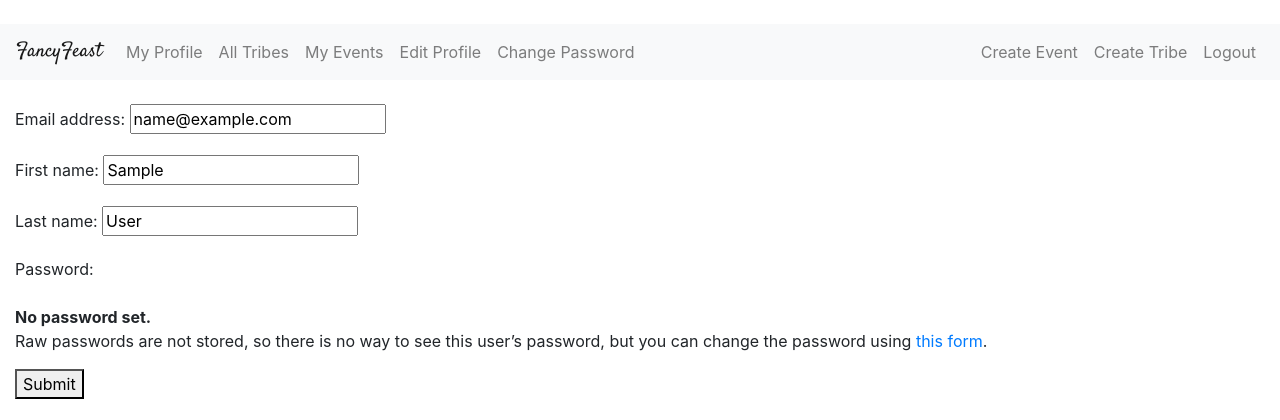
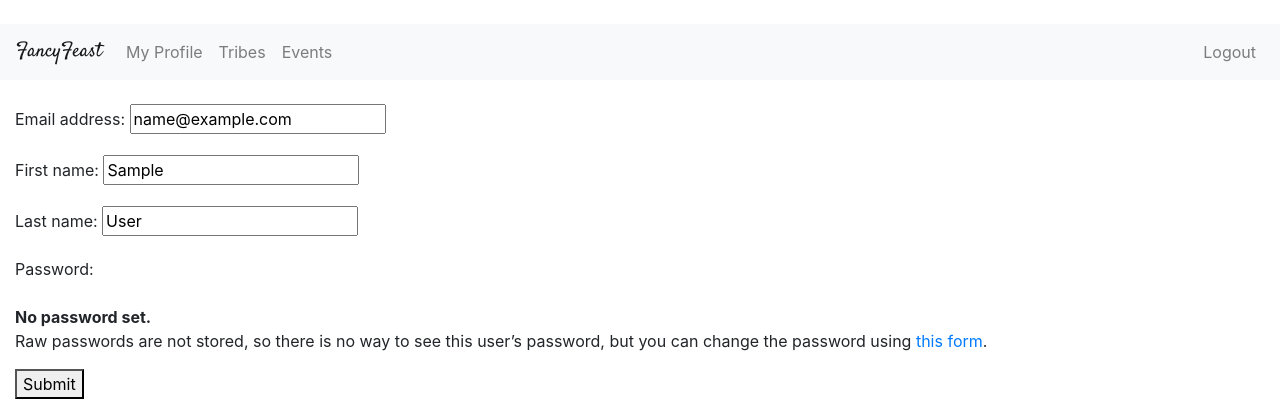
Before and after one commit to leon-lei/fancyfeast, a Django app: page /accounts/profile/edit/ in a window 1280 px wide. Shown: the top 420 px of the page. Run offline with Django 3.2, Linux system fonts and the light colour scheme; the visitor is signed in with stand-in values (Sample User, id 1); some libraries are stand-ins or nearby versions.

Commit message:
Fix: Cleaned up nav bar

```diff
--- a/accounts/templates/base.html
+++ b/accounts/templates/base.html
@@ -27,14 +27,14 @@
             {% if user.is_authenticated %}
             <div class="navbar-nav">
               <a class="nav-item nav-link" href="{% url 'accounts:view_profile' %}">My Profile</a>
-              <a class="nav-item nav-link" href="{% url 'tribes:index' %}">All Tribes</a>
-              <a class="nav-item nav-link" href="{% url 'tribes:my-events-index' %}">My Events</a>
-              <a class="nav-item nav-link" href="{% url 'accounts:edit_profile' %}">Edit Profile</a>
-              <a class="nav-item nav-link" href="{% url 'accounts:change_password' %}">Change Password</a>
+              <a class="nav-item nav-link" href="{% url 'tribes:index' %}">Tribes</a>
+              <a class="nav-item nav-link" href="{% url 'tribes:my-events-index' %}">Events</a>
+              <!-- <a class="nav-item nav-link" href="{% url 'accounts:edit_profile' %}">Edit Profile</a> -->
+              <!-- <a class="nav-item nav-link" href="{% url 'accounts:change_password' %}">Change Password</a> -->
             </div>
             <div class="nav navbar-nav ml-auto">
-              <a class="nav-item nav-link" href="{% url 'tribes:event-create' %}">Create Event</a>
-              <a class="nav-item nav-link" href="{% url 'tribes:tribe-create' %}">Create Tribe</a>
+              <!-- <a class="nav-item nav-link" href="{% url 'tribes:event-create' %}">Create Event</a> -->
+              <!-- <a class="nav-item nav-link" href="{% url 'tribes:tribe-create' %}">Create Tribe</a> -->
               <a class="nav-item nav-link" href="{% url 'accounts:logout' %}">Logout</a>
             </div>
             {% else %}
```
